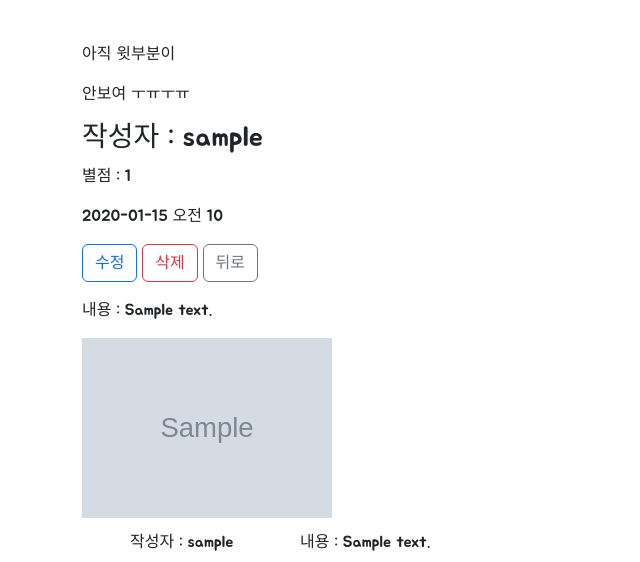
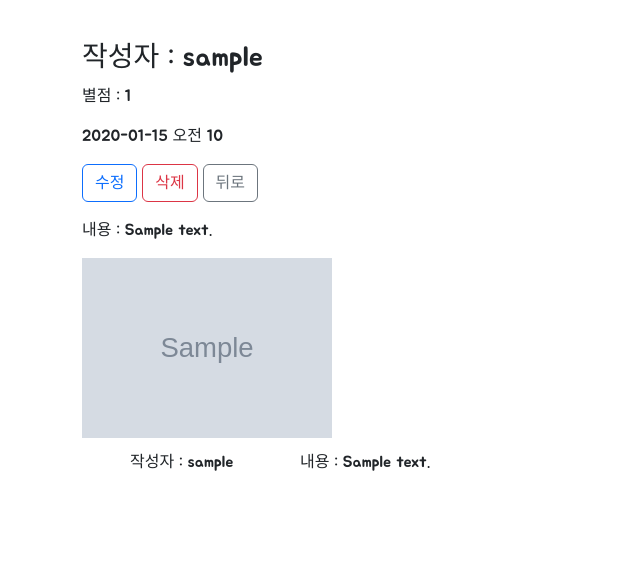
Before and after one commit to Emhaki/Django-Project-1, a Django app: page /reviews/1/1/review_detail/ in a window 1280 px wide. Shown: the part 54-616 px from the top of the page, without its empty margins (0-640 px from the left). Run offline with Django 3.2, Linux system fonts and the light colour scheme; tables that the repository leaves empty hold one stand-in row (values such as "Sample post"); grey boxes marked "Sample" are stand-in pictures; some libraries are stand-ins or nearby versions; some web fonts are replaced.

Commit message:
빈칸 생성

```diff
--- a/reviews/templates/reviews/review_detail.html
+++ b/reviews/templates/reviews/review_detail.html
@@ -5,17 +5,12 @@
 {% block content %}
 <div class="container">
 
-    <p>
-      아직 윗부분이
-    </p>
-    <p>
-      안보여 ㅜㅠㅜㅠ
-    </p>
   <h3>작성자 :
     {% for i in user.profile_set.all %}
     <img src="{{ i.image.url }}" alt="" style="width: 40px; height: 40px; border-radius: 50px;">
     {% endfor %}
-      {{ review.user.username }}</h3>
+    {{ review.user.username }}
+  </h3>
   <p>별점 :
     {{ review.grade }}</p>
   <div class="row justify-content-between">
@@ -24,7 +19,8 @@
     </div>
     <form action="{% url 'reviews:review_delete' store.pk review.pk %}" method="POST">
       {% csrf_token %}
-        <a href="{% url 'reviews:review_update' store.pk review.pk %}" class="btn btn-outline-primary" method="POST">수정</a>
+      <a href="{% url 'reviews:review_update' store.pk review.pk %}" class="btn btn-outline-primary"
+        method="POST">수정</a>
       <input class="btn btn-outline-danger" type="submit" value="삭제">
       <a href="{% url 'reviews:store_detail' store.pk %}" class="btn btn-outline-secondary">뒤로</a>
     </form>
@@ -42,7 +38,8 @@
   {% if request.user.is_authenticated %}
 
   <div class='my-3 inline'>
-        <form id="comment-form" action="{% url 'reviews:comment_create' store.pk review.pk %}" method="POST" class="border border-5 rounded p-3">
+    <form id="comment-form" action="{% url 'reviews:comment_create' store.pk review.pk %}" method="POST"
+      class="border border-5 rounded p-3">
       {% csrf_token %}
       {% bootstrap_form comment_form %}
       <div class="text-end"><input class="btn btn-primary" type="submit" value="댓글 작성"></div>
@@ -56,11 +53,13 @@
       {% for i in user.profile_set.all %}
       <img src="{{ i.image.url }}" alt="" style="width: 40px; height: 40px; border-radius: 50px;">
       {% endfor %}
-          {{comment.user.username}}</div>
+      {{comment.user.username}}
+    </div>
     <div class="col-2 align-self-center fs-7">내용 :
       {{comment.content}}</div>
     {% if request.user == comment.user %}
-          <form action="{% url 'reviews:comment_delete' store.pk review.pk comment.pk %}" method="POST" class="align-self-center">
+    <form action="{% url 'reviews:comment_delete' store.pk review.pk comment.pk %}" method="POST"
+      class="align-self-center">
       {% csrf_token %}
       <input class="" type="submit" value="삭제">
     </form>
```
Also changed, not shown: reviews/templates/reviews/index.html (+5 -4 lines), reviews/templates/reviews/store.html (+6 -8 lines), reviews/templates/reviews/store_detail.html (+4 -3 lines), images/images/180c337a0ac27b9.jpg (added). Lines whose indentation alone changed are shown as unchanged.
